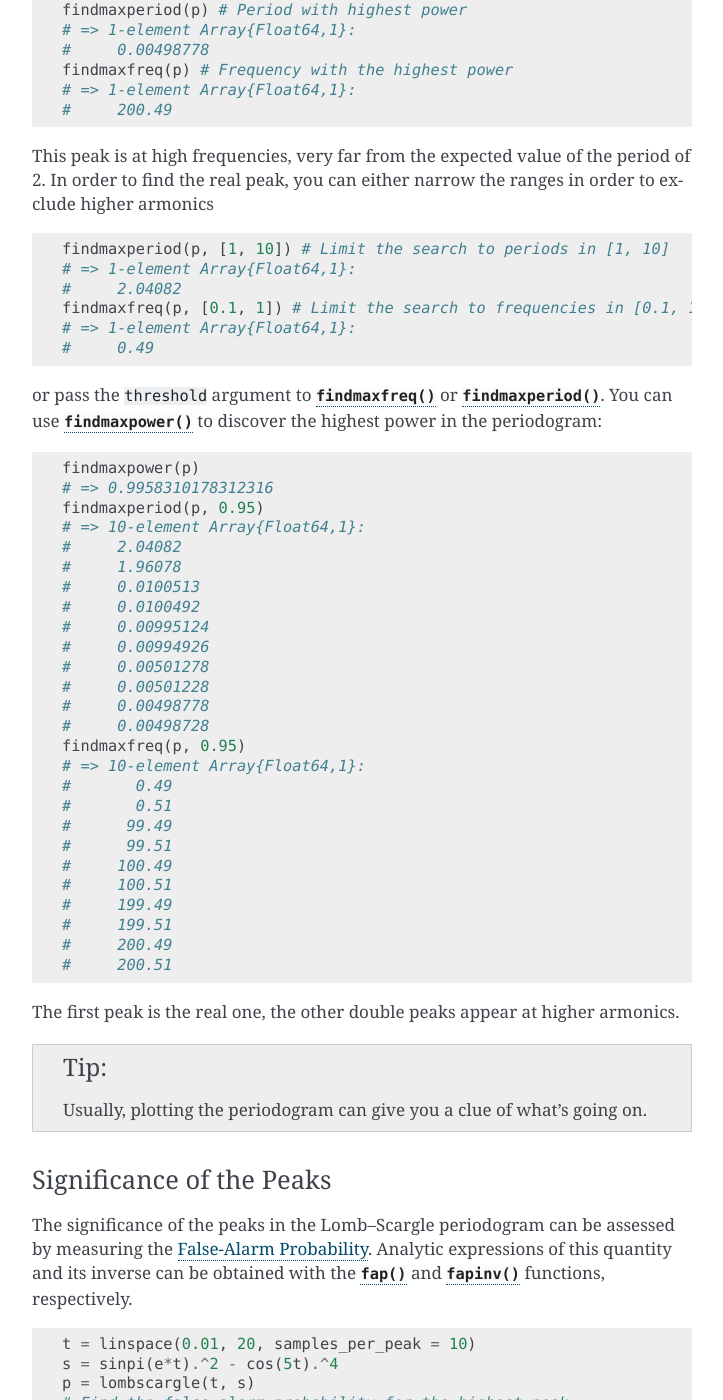
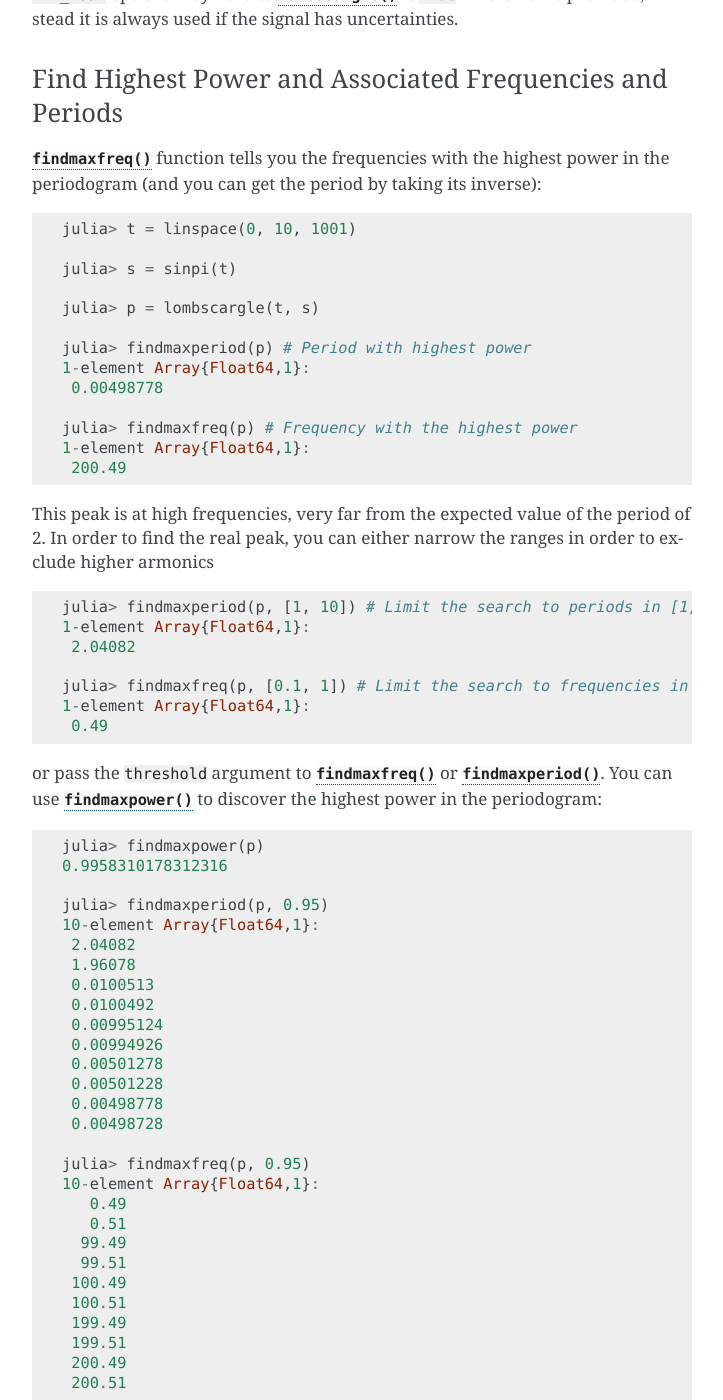
Before and after one commit to JuliaAstro/LombScargle.jl, a Sphinx documentation site: the page built from docs/index.rst, in a window 1280 px wide and 1400 px high, scrolled down 18333 px. Shown: the whole window, without its empty margins (388-1111 px from the left). Built offline with Sphinx 7.4.7, drawn with Linux system fonts in a browser that asks for light colours; some of the changed text lies outside the part shown.

Commit message:
[skip ci] Fancier examples in documentation
In Julia 0.6 it is possible to copy to the REPL lines starting with the prompt,
without removing it.

```diff
--- a/docs/index.rst
+++ b/docs/index.rst
@@ -628,15 +628,20 @@ Here is an example of a noisy periodic signal (:math:`\sin(\pi t) +
 
 .. code-block:: julia
 
-    using LombScargle
-    ntimes = 1001
-    # Observation times
-    t = linspace(0.01, 10pi, ntimes)
-    # Randomize times
-    t += step(t)*rand(ntimes)
-    # The signal
-    s = sinpi(t) + 1.5cospi(2t) + rand(ntimes)
-    pgram = lombscargle(t, s)
+   julia> using LombScargle
+
+   julia> ntimes = 1001
+   1001
+
+   julia> t = linspace(0.01, 10pi, ntimes) # Observation times
+   0.01:0.03140592653589793:31.41592653589793
+
+   julia> t += step(t)*rand(ntimes) # Randomize times
+
+   julia> s = sinpi.(t) .+ 1.5cospi.(2t) .+ rand(ntimes) # The signal
+
+   julia> pgram = lombscargle(t, s)
+   LombScargle.Periodogram{Float64,StepRangeLen{Float64,Base.TwicePrecision{Float64},Base.TwicePrecision{Float64}},Array{Float64,1}}([0.000472346, 0.000461633, 0.000440906, 0.000412717, 0.000383552, 0.000355828, 0.000289723, 0.000154585, 3.44734e-5, 5.94437e-7  …  3.15125e-5, 0.000487391, 0.0018939, 0.00367003, 0.00484181, 0.00495189, 0.00453233, 0.00480968, 0.00619657, 0.0074052], 0.003185690706734265:0.00637138141346853:79.72190993602499, [0.0295785, 0.0540516, 0.0780093, 0.122759, 0.15685, 0.192366, 0.206601, 0.252829, 0.265771, 0.315443  …  31.1512, 31.1758, 31.2195, 31.2342, 31.2752, 31.293, 31.3517, 31.3761, 31.4148, 31.4199], :standard)
 
 You can plot the result, for example with `Plots
 <https://github.com/tbreloff/Plots.jl>`__ package.  Use :func:`freqpower`
@@ -645,8 +650,9 @@ function to get the frequency grid and the power of the periodogram as a
 
 .. code-block:: julia
 
-    using Plots
-    plot(freqpower(pgram)...)
+   julia> using Plots
+
+   julia> plot(freqpower(pgram)...)
 
 .. image:: freq-periodogram.png
 
@@ -655,8 +661,9 @@ You can also plot the power vs the period, instead of the frequency, with
 
 .. code-block:: julia
 
-    using Plots
-    plot(periodpower(pgram)...)
+   julia> using Plots
+
+   julia> plot(periodpower(pgram)...)
 
 .. image:: period-periodogram.png
 
@@ -670,7 +677,7 @@ You can also plot the power vs the period, instead of the frequency, with
 
    .. code-block:: julia
 
-      plot(freqpower(lombscargle(t, s, fit_mean=false, center_data=false))...)
+      julia> plot(freqpower(lombscargle(t, s, fit_mean=false, center_data=false))...)
 
    .. image:: figure_2.png
 
@@ -683,7 +690,7 @@ You can also plot the power vs the period, instead of the frequency, with
 
    .. code-block:: julia
 
-      plot(freqpower(lombscargle(t, s, samples_per_peak=20, maximum_frequency=1.5))...)
+      julia> plot(freqpower(lombscargle(t, s, samples_per_peak=20, maximum_frequency=1.5))...)
 
    .. image:: figure_3.png
 
@@ -692,7 +699,7 @@ You can also plot the power vs the period, instead of the frequency, with
 
    .. code-block:: julia
 
-      plot(freqpower(lombscargle(t, s, frequencies=0.001:1e-3:1.5))...)
+      julia> plot(freqpower(lombscargle(t, s, frequencies=0.001:1e-3:1.5))...)
 
    .. image:: figure_4.png
 
@@ -708,14 +715,20 @@ type ``Measurement`` (from `Measurements.jl
 
 .. code-block:: julia
 
-    using Measurements, Plots
-    ntimes = 1001
-    t = linspace(0.01, 10pi, ntimes)
-    s = sinpi(2t)
-    errors = rand(0.1:1e-3:4.0, ntimes)
+    julia> using Measurements, Plots
+
+    julia> ntimes = 1001
+
+    julia> t = linspace(0.01, 10pi, ntimes)
+
+    julia> s = sinpi(2t)
+
+    julia> errors = rand(0.1:1e-3:4.0, ntimes)
+
     # Run one of the two following equivalent commands
-    plot(freqpower(lombscargle(t, s, errors, maximum_frequency=1.5))...)
-    plot(freqpower(lombscargle(t, measurement(s, errors), maximum_frequency=1.5))...)
+    julia> plot(freqpower(lombscargle(t, s, errors, maximum_frequency=1.5))...)
+
+    julia> plot(freqpower(lombscargle(t, measurement(s, errors), maximum_frequency=1.5))...)
 
 .. image:: freq-uncertainties.png
 
@@ -724,8 +737,9 @@ This is the plot of the power versus the period:
 .. code-block:: julia
 
     # Run one of the two following equivalent commands
-    plot(periodpower(lombscargle(t, s, errors, maximum_frequency=1.5))...)
-    plot(periodpower(lombscargle(t, measurement(s, errors), maximum_frequency=1.5))...)
+    julia> plot(periodpower(lombscargle(t, s, errors, maximum_frequency=1.5))...)
+
+    julia> plot(periodpower(lombscargle(t, measurement(s, errors), maximum_frequency=1.5))...)
 
 .. image:: period-uncertainties.png
 
@@ -741,15 +755,19 @@ the periodogram (and you can get the period by taking its inverse):
 
 .. code-block:: julia
 
-    t = linspace(0, 10, 1001)
-    s = sinpi(t)
-    p = lombscargle(t, s)
-    findmaxperiod(p) # Period with highest power
-    # => 1-element Array{Float64,1}:
-    #     0.00498778
-    findmaxfreq(p) # Frequency with the highest power
-    # => 1-element Array{Float64,1}:
-    #     200.49
+   julia> t = linspace(0, 10, 1001)
+
+   julia> s = sinpi(t)
+
+   julia> p = lombscargle(t, s)
+
+   julia> findmaxperiod(p) # Period with highest power
+   1-element Array{Float64,1}:
+    0.00498778
+
+   julia> findmaxfreq(p) # Frequency with the highest power
+   1-element Array{Float64,1}:
+    200.49
 
 This peak is at high frequencies, very far from the expected value of the period
 of 2.  In order to find the real peak, you can either narrow the ranges in order
@@ -757,12 +775,13 @@ to exclude higher armonics
 
 .. code-block:: julia
 
-   findmaxperiod(p, [1, 10]) # Limit the search to periods in [1, 10]
-   # => 1-element Array{Float64,1}:
-   #     2.04082
-   findmaxfreq(p, [0.1, 1]) # Limit the search to frequencies in [0.1, 1]
-   # => 1-element Array{Float64,1}:
-   #     0.49
+   julia> findmaxperiod(p, [1, 10]) # Limit the search to periods in [1, 10]
+   1-element Array{Float64,1}:
+    2.04082
+
+   julia> findmaxfreq(p, [0.1, 1]) # Limit the search to frequencies in [0.1, 1]
+   1-element Array{Float64,1}:
+    0.49
 
 or pass the ``threshold`` argument to :func:`findmaxfreq` or
 :func:`findmaxperiod`.  You can use :func:`findmaxpower` to discover the highest
@@ -770,32 +789,34 @@ power in the periodogram:
 
 .. code-block:: julia
 
-    findmaxpower(p)
-    # => 0.9958310178312316
-    findmaxperiod(p, 0.95)
-    # => 10-element Array{Float64,1}:
-    #     2.04082
-    #     1.96078
-    #     0.0100513
-    #     0.0100492
-    #     0.00995124
-    #     0.00994926
-    #     0.00501278
-    #     0.00501228
-    #     0.00498778
-    #     0.00498728
-    findmaxfreq(p, 0.95)
-    # => 10-element Array{Float64,1}:
-    #       0.49
-    #       0.51
-    #      99.49
-    #      99.51
-    #     100.49
-    #     100.51
-    #     199.49
-    #     199.51
-    #     200.49
-    #     200.51
+   julia> findmaxpower(p)
+   0.9958310178312316
+
+   julia> findmaxperiod(p, 0.95)
+   10-element Array{Float64,1}:
+    2.04082
+    1.96078
+    0.0100513
+    0.0100492
+    0.00995124
+    0.00994926
+    0.00501278
+    0.00501228
+    0.00498778
+    0.00498728
+
+   julia> findmaxfreq(p, 0.95)
+   10-element Array{Float64,1}:
+      0.49
+      0.51
+     99.49
+     99.51
+    100.49
+    100.51
+    199.49
+    199.51
+    200.49
+    200.51
 
 The first peak is the real one, the other double peaks appear at higher
 armonics.
@@ -814,12 +835,15 @@ functions, respectively.
 
 .. code-block:: julia
 
-   t = linspace(0.01, 20, samples_per_peak = 10)
-   s = sinpi(e*t).^2 - cos(5t).^4
-   p = lombscargle(t, s)
+   julia> t = linspace(0.01, 20, samples_per_peak = 10)
+
+   julia> s = sinpi.(e.*t).^2 .- cos.(5t).^4
+
+   julia> p = lombscargle(t, s)
+
    # Find the false-alarm probability for the highest peak.
-   fap(p, 0.3)
-   # => 0.028198095962262748
+   julia> fap(p, 0.3)
+   0.028198095962262748
 
 Thus, a peak with power :math:`0.3` has a probability of :math:`0.028` that it
 is due to noise only.  A quantity that is often used is the inverse of the
@@ -830,8 +854,8 @@ know the minimum power for which the false-alarm probability is at most
 
 .. code-block:: julia
 
-   fapinv(p, 0.01)
-   # => 0.3304696923786712
+   julia> fapinv(p, 0.01)
+   0.3304696923786712
 
 As we already noted, analytic expressions of the false-alarm probability and its
 inverse may not be reliable if your data does not satisfy specific assumptions.
@@ -853,25 +877,25 @@ calculate the false-alarm probability and its inverse using this sample.
    # Create a bootstrap sample with 10000
    # resamplings of the original data.  The larger
    # the better.  This may take some minutes.
-   b = LombScargle.bootstrap(10000, t, s, samples_per_peak = 10, fast = false)
+   julia> b = LombScargle.bootstrap(10000, t, s, samples_per_peak = 10, fast = false)
 
    # Calculate the false-alarm probability of a peak
    # with power 0.3 using this bootstrap sample.
-   fap(b, 0.3)
-   # => 0.0209
+   julia> fap(b, 0.3)
+   0.0209
 
    # Calculate the lowest power that has probability
    # less than 0.01 in this bootstrap sample.
-   fapinv(b, 0.01)
-   # => 0.3268290388848437
+   julia> fapinv(b, 0.01)
+   0.3268290388848437
 
 If you query :func:`fapinv` with a too low probability, the corresponding power
 cannot be determined and you will get ``NaN`` as result.
 
 .. code-block:: julia
 
-   fapinv(b, 1e-5)
-   # => NaN
+   julia> fapinv(b, 1e-5)
+   NaN
 
 If you want to find the power corresponding to a false-alarm probability of
 :math:`\text{prob} = 10^{-5}`, you have to create a new bootstrap sample with
@@ -886,15 +910,22 @@ frequency fits well your data.
 
 .. code-block:: julia
 
-    using Plots
-    t = linspace(0.01, 10pi, 1000) # Observation times
-    s = sinpi(t) + 1.2cospi(t) + 0.3rand(length(t)) # The noisy signal
+    julia> using Plots
+
+    julia> t = linspace(0.01, 10pi, 1000) # Observation times
+
+    julia> s = sinpi.(t) .+ 1.2cospi.(t) .+ 0.3rand(length(t)) # The noisy signal
+
     # Pick-up the best frequency
-    f = findmaxfreq(lombscargle(t, s, maximum_frequency=10, samples_per_peak=20))[1]
-    t_fit = linspace(0, 1)
-    s_fit = LombScargle.model(t, s, f, t_fit/f) # Determine the model
-    scatter(mod(t*f, 1), s, lab="Phased data", title="Best Lomb-Scargle frequency: $f")
-    plot!(t_fit, s_fit, lab="Best-fitting model", linewidth=4)
+    julia> f = findmaxfreq(lombscargle(t, s, maximum_frequency=10, samples_per_peak=20))[1]
+
+    julia> t_fit = linspace(0, 1)
+
+    julia> s_fit = LombScargle.model(t, s, f, t_fit/f) # Determine the model
+
+    julia> scatter(mod.(t.*f, 1), s, lab="Phased data", title="Best Lomb-Scargle frequency: $f")
+
+    julia> plot!(t_fit, s_fit, lab="Best-fitting model", linewidth=4)
 
 .. image:: figure_6.png
 
@@ -906,18 +937,27 @@ frequency fits well your data.
 
    .. code-block:: julia
 
-      using Plots
-      t = linspace(0.01, 5, 1000) # Observation times
-      s = sinpi(2t) + 1.2cospi(4t) + 0.3rand(length(t)) # Noisy signal
-      p = lombscargle(t, s, samples_per_peak=50)
+      julia> using Plots
+
+      julia> t = linspace(0.01, 5, 1000) # Observation times
+
+      julia> s = sinpi.(2t) .+ 1.2cospi.(4t) .+ 0.3rand(length(t)) # Noisy signal
+
+      julia> p = lombscargle(t, s, samples_per_peak=50)
+
       # After plotting the periodogram, you discover
       # that it has two prominent peaks around 1 and 2.
-      f1 = findmaxfreq(p, [0.8, 1.2])[1] # Get peak frequency around 1
-      f2 = findmaxfreq(p, [1.8, 2.2])[1] # Get peak frequency around 2
-      fit1 = LombScargle.model(t, s, f1) # Determine the first model
-      fit2 = LombScargle.model(t, s, f2) # Determine the second model
-      scatter(t, s, lab="Data", title="Best-fitting Lomb-Scargle model")
-      plot!(t, fit1 + fit2, lab="Best-fitting model", linewidth=4)
+      julia> f1 = findmaxfreq(p, [0.8, 1.2])[1] # Get peak frequency around 1
+
+      julia> f2 = findmaxfreq(p, [1.8, 2.2])[1] # Get peak frequency around 2
+
+      julia> fit1 = LombScargle.model(t, s, f1) # Determine the first model
+
+      julia> fit2 = LombScargle.model(t, s, f2) # Determine the second model
+
+      julia> scatter(t, s, lab="Data", title="Best-fitting Lomb-Scargle model")
+
+      julia> plot!(t, fit1 + fit2, lab="Best-fitting model", linewidth=4)
 
    .. image:: figure_7.png
 
```
Also changed, not shown: README.md (+37 -26 lines).
